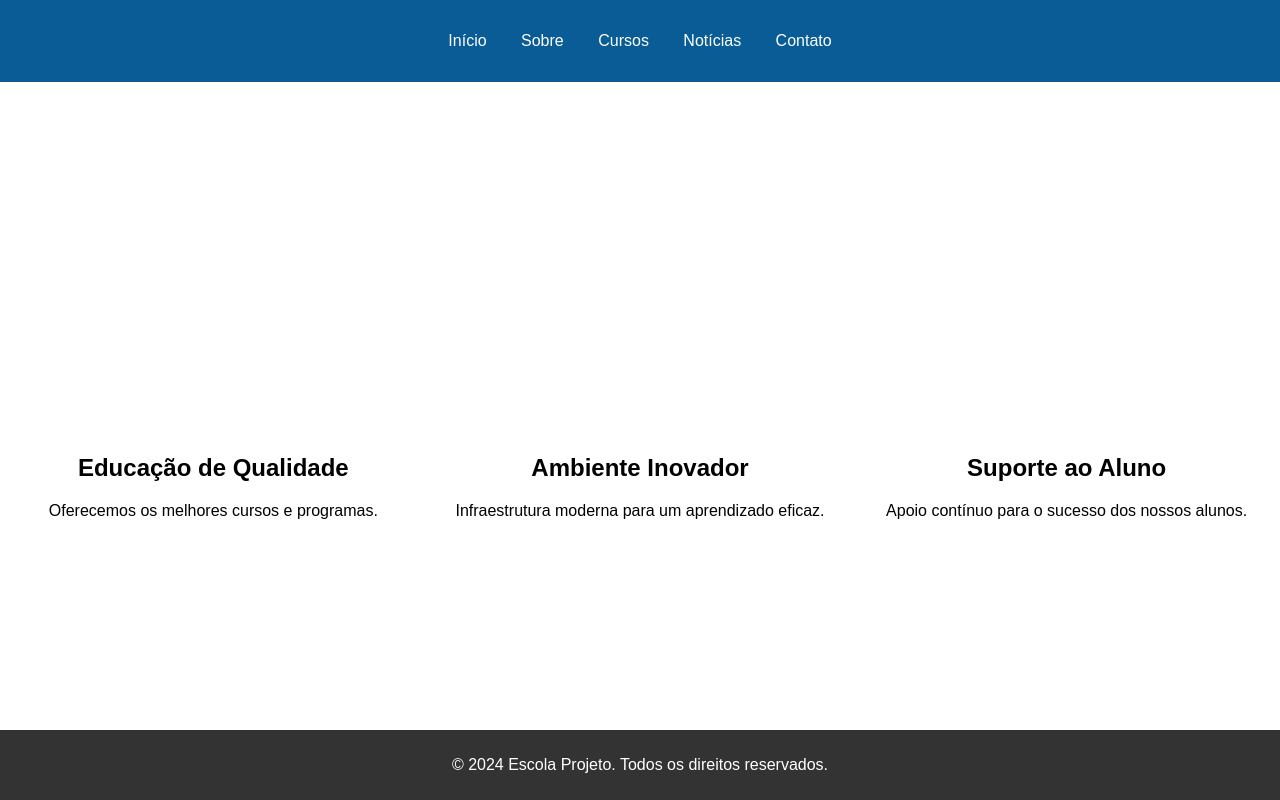
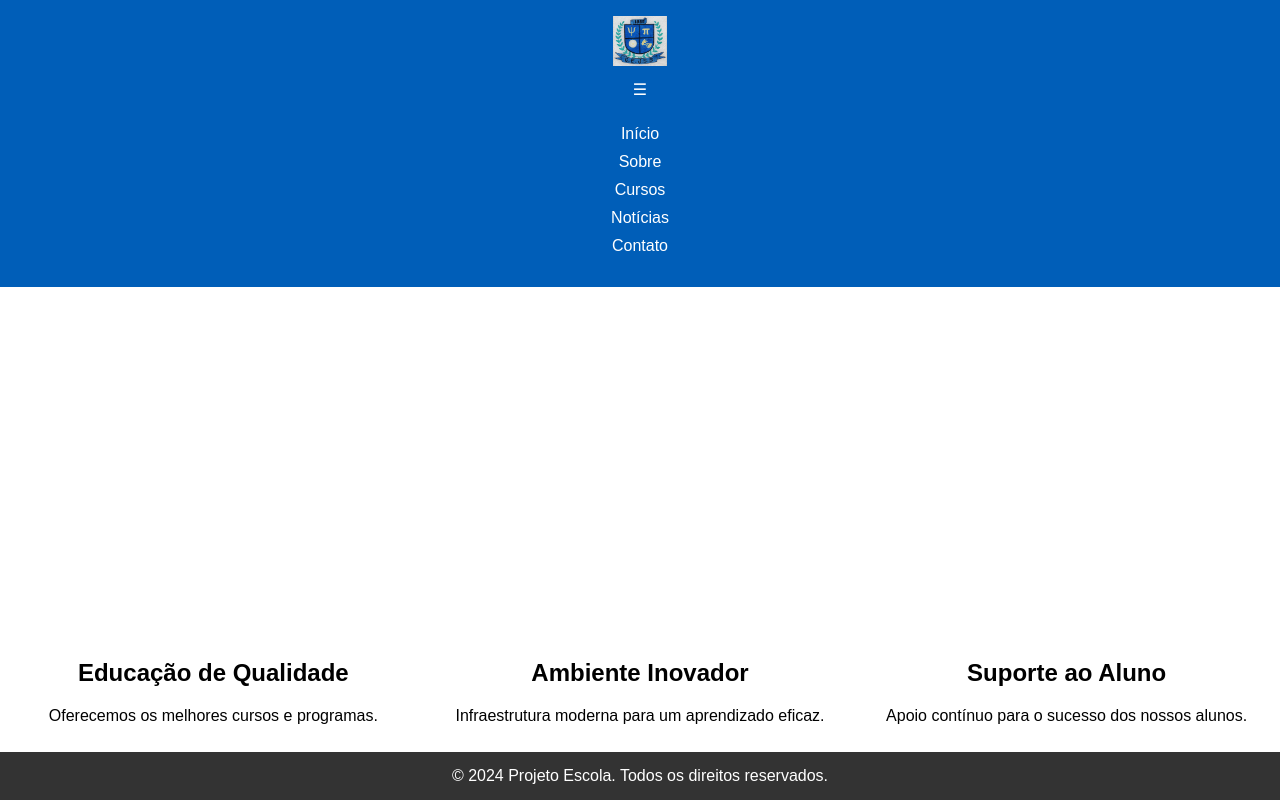
Before and after one commit to colegiojoaquimdesena/colegiojoaquimdesena, a plain HTML site: page dist/index.html in a window 1280 px wide. Drawn offline with Linux system fonts and the light colour scheme; files whose address does not match are found by name.

Commit message:
Update rename past

```diff
--- a/Projeto-Escola/css/styles.css
+++ b/dist/css/styles.css
@@ -1,4 +1,3 @@
-
 body {
     font-family: Arial, sans-serif;
     margin: 0;
@@ -7,7 +6,7 @@ body {
 }
 
 header {
-    background-color: #095C95;
+    background-color: #005EB8;
     color: white;
     padding: 1em 0;
     text-align: center;
@@ -17,24 +16,40 @@ header .logo img {
     height: 50px;
 }
 
+.menu-toggle{
+    padding: 10px;
+}
+
+.menu-toggle:hover {
+    background-color: #07549ccb;
+    color: #fff;
+}
+
 nav ul {
     list-style: none;
     padding: 0;
 }
 
 nav ul li {
-    display: inline;
-    margin: 0 15px;
+    margin: 10px;
 }
 
 nav ul li a {
     color: white;
     text-decoration: none;
+    padding: 5px;
+    border-radius: 8px;
+    transition: background-color 0.3s, color 0.3s, transform 0.3s;
 }
 
 nav ul li a:hover {
-    color: rgb(197, 197, 197);
-    transition: .5s;
+    background-color: #07549ccb;
+    color: #fff;
+    transform: scale(1.1);
+}
+
+nav ul li a.active {
+    border-bottom: 2px solid #fff;
 }
 
 .hero {
@@ -59,8 +74,12 @@ footer {
     background-color: #333;
     color: white;
     text-align: center;
-    padding: 10px 0;
+    padding: 5px 0;
     position: fixed;
     bottom: 0;
     width: 100%;
 }
+
+footer p {
+    margin: 10px;
+}
--- a/Projeto-Escola/index.html
+++ b/dist/index.html
@@ -4,10 +4,15 @@
     <meta charset="UTF-8">
     <meta name="viewport" content="width=device-width, initial-scale=1.0">
     <link rel="stylesheet" href="css/styles.css">
-    <title>Projeto Escola</title>
+    <link rel="shortcut icon" href="imagens/logo-cejss.jpeg" type="image/x-icon">
+    <title>CEJSS Colégio Estadual Joaquim de Sena e Silva</title>
 </head>
 <body>
     <Header>
+        <div class="logo">
+            <img src="imagens/logo-cejss.jpeg" alt="Logo da Escola">
+        </div>
+        <div class="menu-toggle">☰</div>
         <nav>
             <ul>
                 <li><a href="index.html">Início</a></li>
@@ -39,7 +44,7 @@
         </section>
     </main>
     <footer>
-        <p>&copy; 2024 Escola Projeto. Todos os direitos reservados.</p>
+        <p>&copy; 2024 Projeto Escola. Todos os direitos reservados.</p>
     </footer>
     <script src="script.js"></script>
 </body>
--- /dev/null
+++ b/dist/js/script.js
@@ -0,0 +1,8 @@
+document.addEventListener('DOMContentLoaded', () => {
+    const menuToggle = document.querySelector('.menu-toggle');
+    const nav = document.querySelector('nav ul');
+
+    menuToggle.addEventListener('click', () => {
+        nav.classList.toggle('active');
+    });
+});
```
Also changed, not shown: dist/about.html (renamed from Projeto-Escola/news.html, +7 -2 lines), dist/contact.html (renamed from Projeto-Escola/contact.html, +4 -0 lines), dist/courses.html (renamed from Projeto-Escola/about.html, +6 -2 lines), dist/news.html (renamed from Projeto-Escola/courses.html, +6 -2 lines), Projeto-Escola/js/script.js (deleted), dist/imagens/WhatsApp Image 2024-05-31 at 8.47.05 PM (1).jpeg (added), dist/imagens/WhatsApp Image 2024-05-31 at 8.47.06 PM.jpeg (added), dist/imagens/logo-cejss.jpeg (added).
